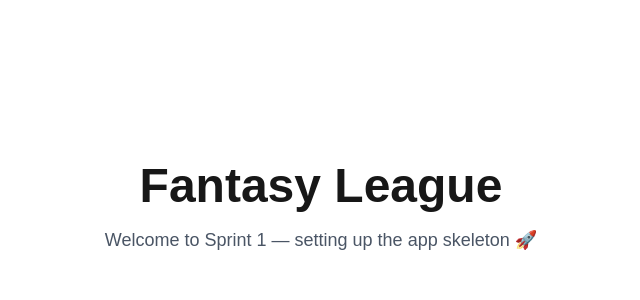
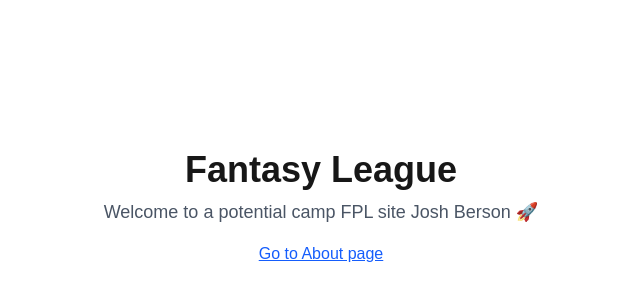
Before and after one commit to Jakealex/fantasy-league, a Next.js app: page / in a window 1280 px wide. Shown: the part 192-492 px from the top of the page, without its empty margins (319-959 px from the left). Built offline with nearby package versions, Linux system fonts and the light colour scheme.

Commit message:
fix: correct About route and Home link

```diff
--- a/src/app/about/page.tsx
+++ b/src/app/about/page.tsx
@@ -1,8 +1,9 @@
+
 export default function About() {
   return (
     <div className="p-6">
       <h1 className="text-2xl font-bold">About</h1>
-      <p className="mt-2 text-gray-600">This app is being built by jews for your benefit.</p>
+      <p className="mt-2 text-gray-600">This app is being built by jews for you.</p>
     </div>
   );
 }
--- a/src/app/page.tsx
+++ b/src/app/page.tsx
@@ -1,10 +1,15 @@
+import Link from "next/link";
+
 export default function Home() {
   return (
-    <main className="flex min-h-screen flex-col items-center justify-center p-12">
-      <h1 className="text-5xl font-bold">Fantasy League</h1>
-      <p className="mt-4 text-lg text-gray-600">
-        Welcome to Sprint 1 — setting up the app skeleton 🚀
+    <main className="flex min-h-screen flex-col items-center justify-center p-24">
+      <h1 className="text-4xl font-bold">Fantasy League</h1>
+      <p className="mt-2 text-lg text-gray-600">
+        Welcome to a potential camp FPL site Josh Berson 🚀
       </p>
+      <Link href="/about" className="mt-4 text-blue-600 underline">
+        Go to About page
+      </Link>
     </main>
   );
 }
```
